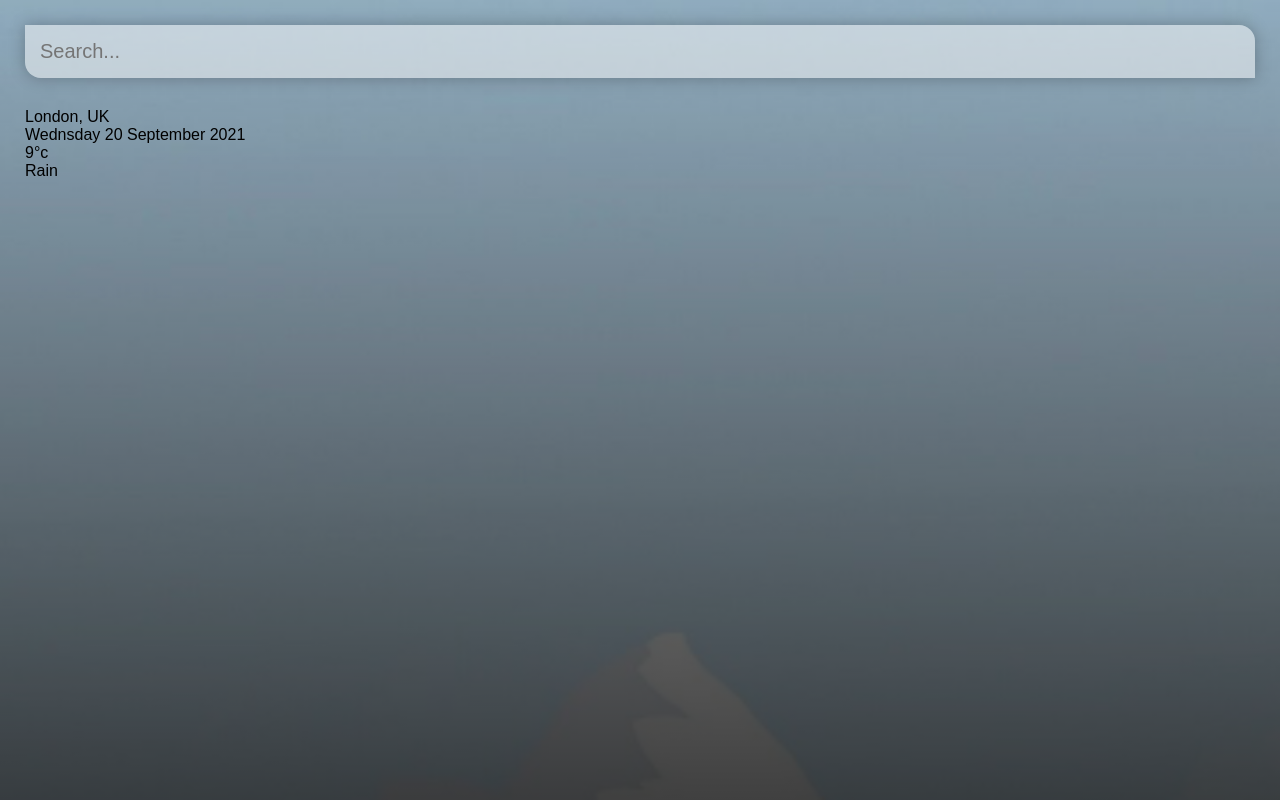
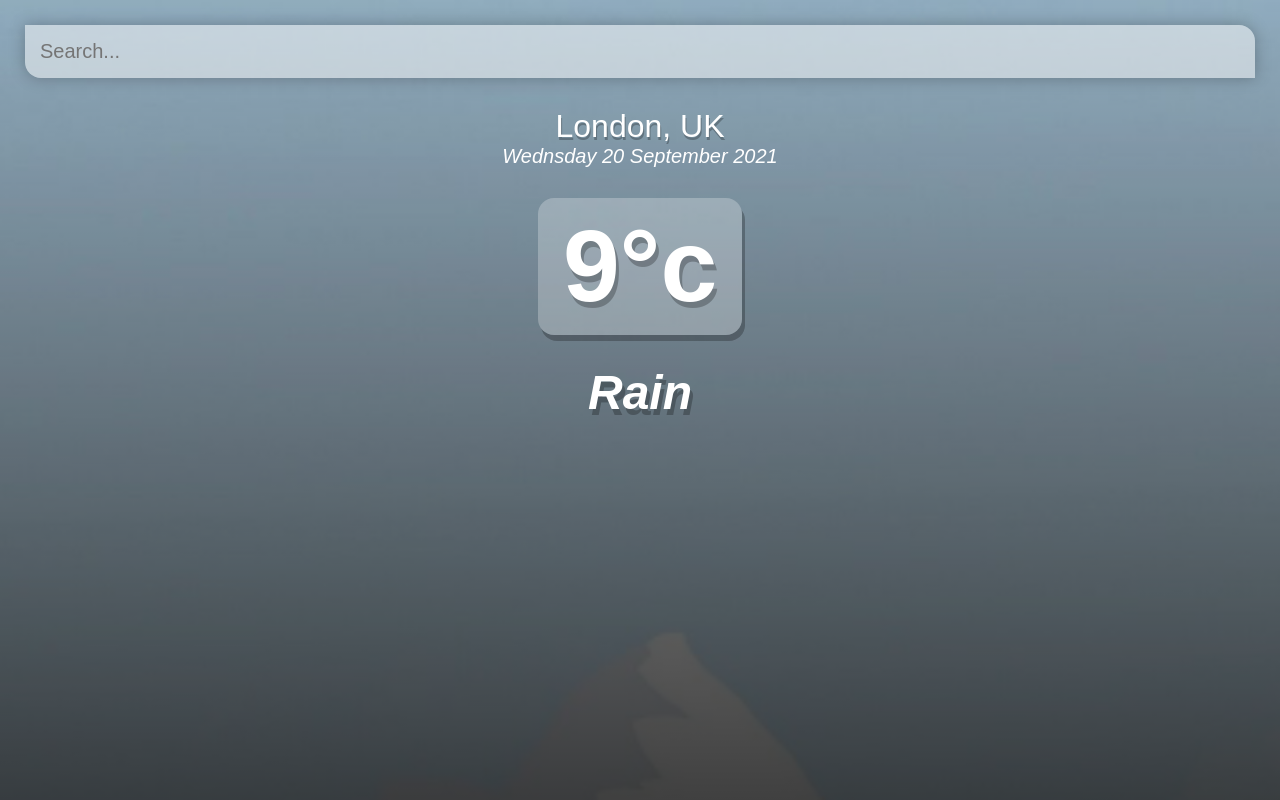
Before and after one commit to PGabriel20/WeatherApp, a Vue app: page / in a window 1280 px wide. Built offline with nearby package versions, Linux system fonts and the light colour scheme.

Commit message:
feat: finished styling app

```diff
--- a/src/App.vue
+++ b/src/App.vue
@@ -95,4 +95,46 @@
   border-radius: 16px 0px;
 }
 
+.location-box .location{
+  color: #fff;
+  font-size: 32px;
+  font-weight: 500;
+  text-align: center;
+  text-shadow: 1px 3px rgba(0, 0, 0, 0.25);
+}
+
+.location-box .date{
+  color: #fff;
+  font-size: 20px;
+  font-weight: 300;
+  font-style: italic;
+  text-align: center;
+}
+
+.weather-box{
+  text-align: center;
+}
+
+.weather-box .temperature{
+  display: inline-block;
+  padding: 10px 25px;
+  color: #FFF;
+  font-size: 102px;
+  font-weight: 900;
+
+  text-shadow: 3px 6px rgba(0, 0, 0, 0.25);
+  background: rgba(255, 255, 255, 0.25);
+  border-radius: 16px;
+  margin: 30px 0;
+
+  box-shadow: 3px 6px rgba(0, 0, 0, 0.25);
+}
+
+.weather-box .weather{
+  color: #fff;
+  font-size: 48px;
+  font-weight: 700;
+  font-style: italic;
+  text-shadow: 3px 6px rgba(0, 0, 0, 0.25);
+}
 </style>
```
